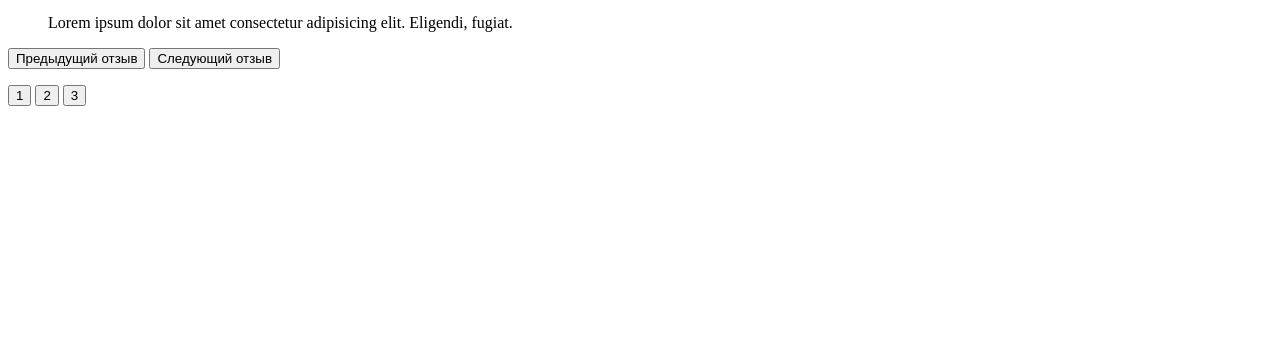
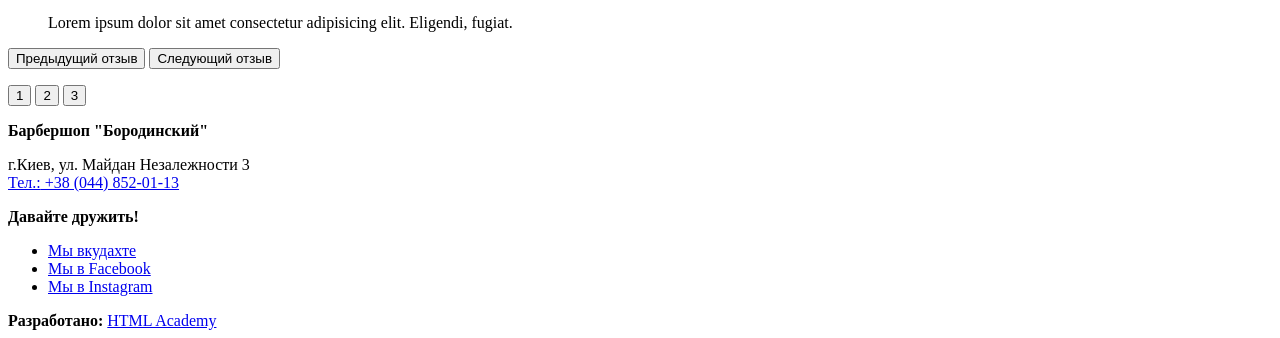
Before and after one commit to espavoru/Barbershop-21, a website: page source/index.html in a window 1280 px wide. Shown: the part 1462-1800 px from the top of the page. Before the commit the page ends 1584 px from the top, so only its background shows below. Drawn offline with Linux system fonts and the light colour scheme.

Commit message:
Add Footer

```diff
--- a/source/index.html
+++ b/source/index.html
@@ -176,10 +176,44 @@
       <!-- /.reviews__wrapper slider -->
     </section>
     <!-- /.reviews -->
-
   </main>
   <!-- /.page-main -->
 
+  <footer class="page-footer">
+    <div class="page-footer__wrapper">
+      <div class="page-footer__contacts contacts">
+        <b class="contacts__title">Барбершоп "Бородинский"</b>
+        <p class="contacts__text">
+          г.Киев, ул. Майдан Незалежности 3 <br>
+          <a class="contacts__phone" href="tel:+380448520113">
+            <span class="contacts__phone-mobile">Тел.:</span>
+            +38 (044) 852-01-13
+          </a>
+        </p>
+        <!-- /.contacts__text -->
+      </div>
+      <!-- /.page-footer__contacts contacts -->
+
+      <div class="page-footer__social social">
+        <b class="social__title">Давайте дружить!</b>
+        <ul class="social__list">
+          <li class="social__item"><a href="#" class="social__link social__link--vkudahte">Мы вкудахте</a></li>
+          <li class="social__item"><a href="#" class="social__link social__link--facebook">Мы в Facebook</a></li>
+          <li class="social__item"><a href="#" class="social__link social__link--instagram">Мы в Instagram</a></li>
+        </ul>
+        <!-- /.social__list -->
+      </div>
+      <!-- /.page-footer__social social -->
+
+      <div class="page-footer__copyright copyright">
+        <b class="copyright__text">Разработано:</b>
+        <a href="#" class="copyright__link button">HTML Academy</a>
+      </div>
+      <!-- /.page-footer__copyright copyright -->
+    </div>
+    <!-- /.page-footer__wrapper -->
+  </footer>
+  <!-- /.page-footer -->
 </body>
 
 </html>
```
